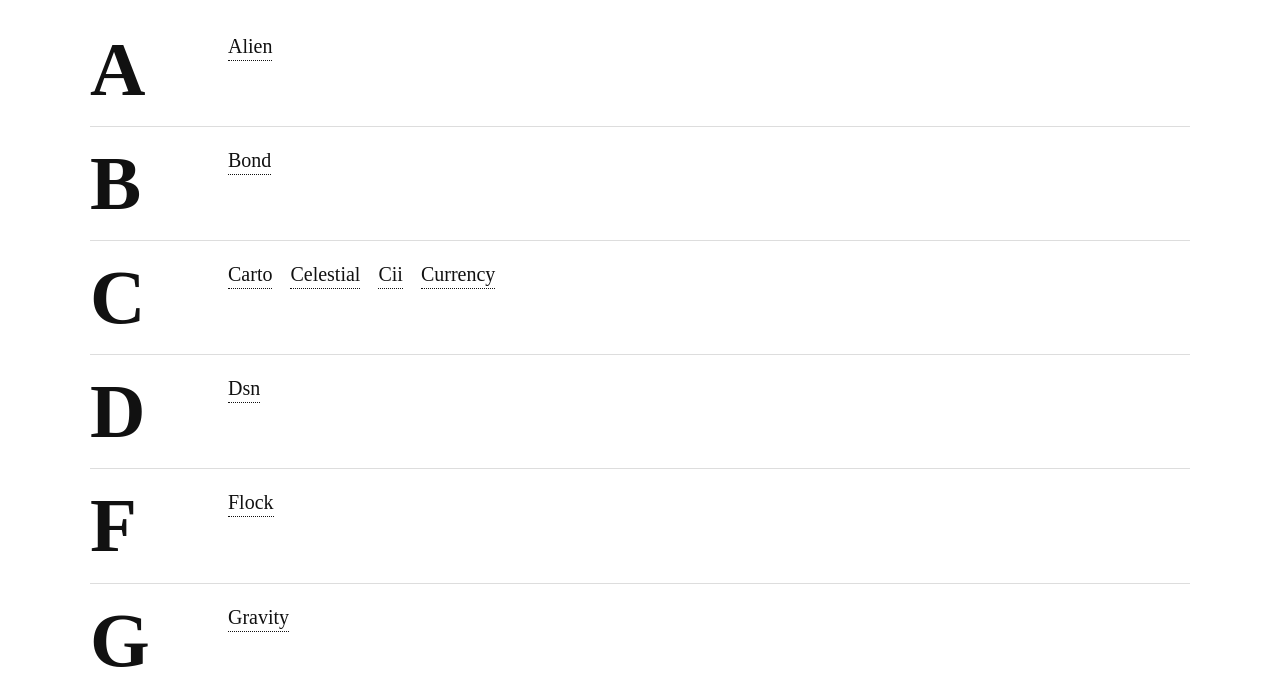
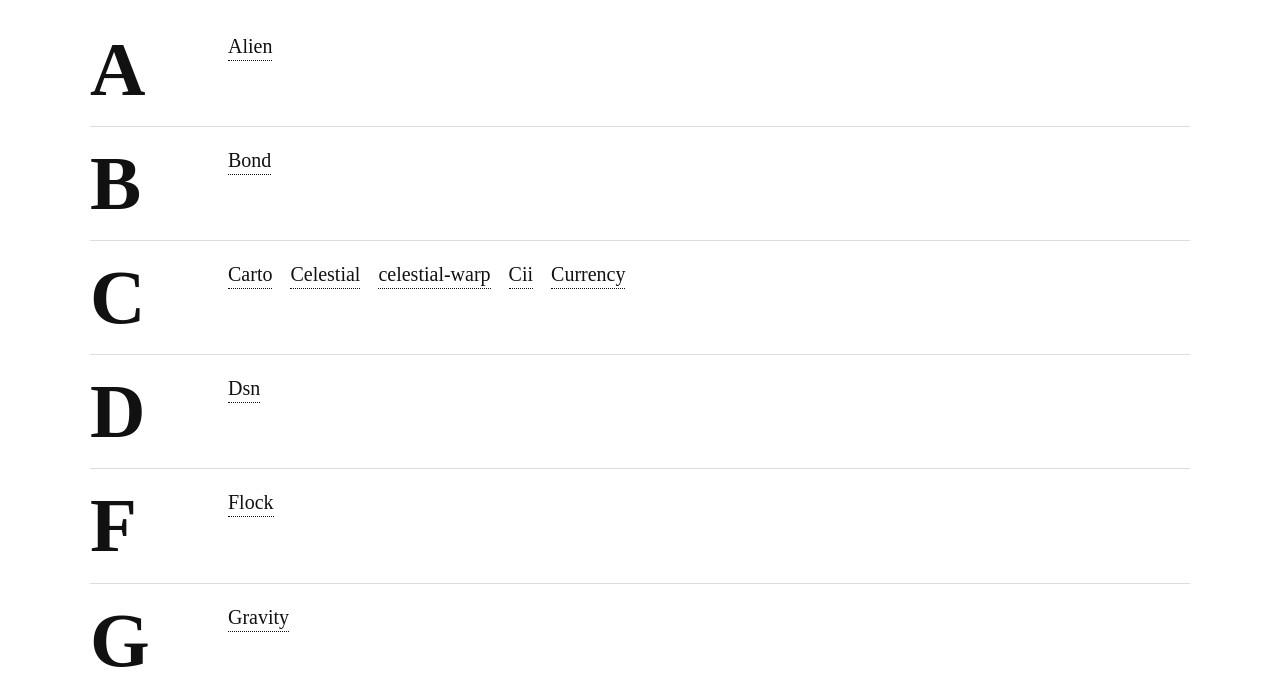
Before and after one commit to SirHrishiMukherjee/simulon-library, a plain HTML site: page index.html in a window 1280 px wide. Shown: the part 122-800 px from the top of the page. Drawn offline with Linux system fonts and the light colour scheme.

Commit message:
The Library of Simulon, New Canada, Earth added 2 entries.

```diff
--- a/index.html
+++ b/index.html
@@ -102,7 +102,7 @@
 </p>
 
 <script>
-  // Onrender slugs (deduped later). Added: "simulon-cii", "invention-obt".
+  // Onrender slugs (deduped later). Added: "simulon-passenger", "celestial-warp".
   const slugs = [
     "simulon-light","simulon-gravity","simulon-tumbling","simulon-dsn","simulon-alien",
     "simulon-v1","simulon-ui","simulon-v1","simulon-scroller","simulon-currency",
@@ -110,7 +110,8 @@
     "simulon-invaders","simulon-planet","simulon-celestial","simulon-lang",
     "simulon-pareto","simulon-bond","kruger-pe8l","krugernp","simulon","simulon-flock",
     "simulon-carto","new-canada","newcanada","simulon-human","simulon-reindex",
-    "simulon-inertia","warpdrive","simulon-cii","invention-obt"
+    "simulon-inertia","warpdrive","simulon-cii","invention-obt",
+    "simulon-passenger","celestial-warp"
   ];
 
   // One-off external links with explicit titles
```
